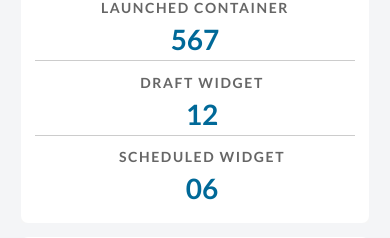
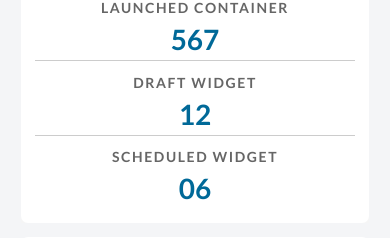
Before and after one commit to martinpretorius/lexisnexis, a React (Vite) app: page / in a window 390 px wide. Shown: the part 398-636 px from the top of the page. Built offline with nearby package versions, Linux system fonts and the light colour scheme.

Commit message:
fixed alignment issue

```diff
--- a/src/css/index.css
+++ b/src/css/index.css
@@ -534,6 +534,7 @@ body {
     border-bottom: none;
     padding-left: 1rem;
     text-align: center;
+    padding-left: 0rem;
   }
   .totals:first-child {
     padding-left: 0rem;
--- a/src/scss/_media-queries.scss
+++ b/src/scss/_media-queries.scss
@@ -322,6 +322,7 @@
     border-bottom: none;
     padding-left: 1rem;
     text-align: center;
+    padding-left: 0rem;
   }
 
   .totals:first-child {
```
Also changed, not shown: 1 other file (tests, documents, lock files or other folders).
